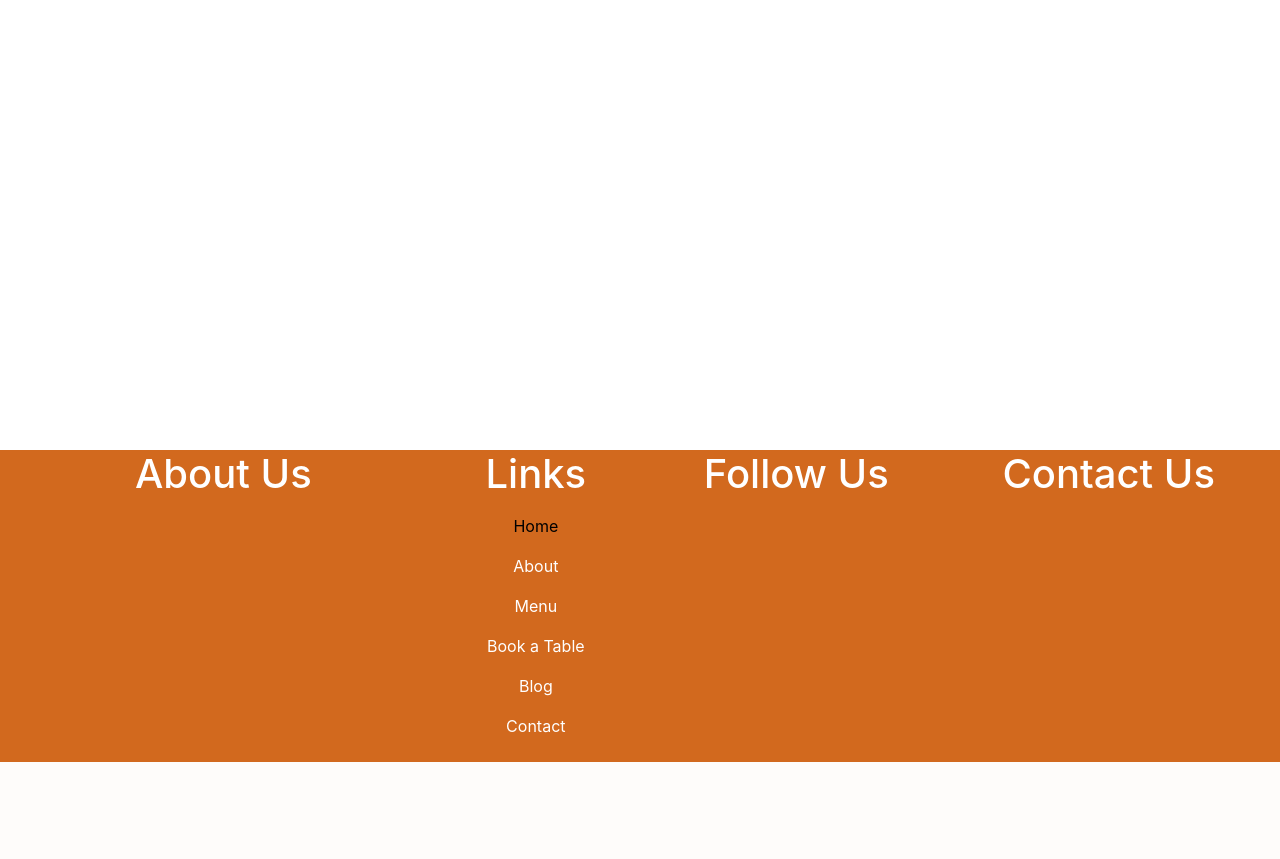
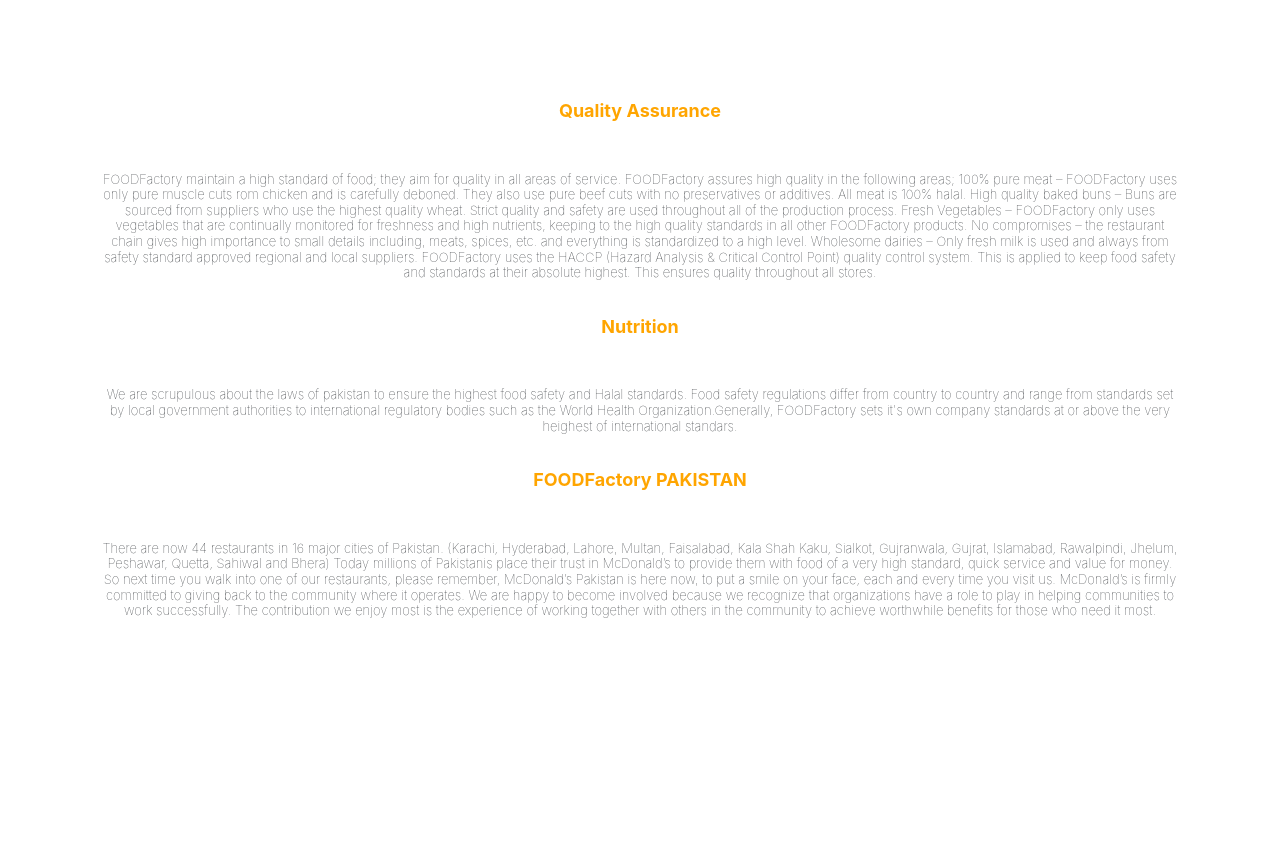
Before and after one commit to talha-bin-aadam/Wad-Project-Resturant, a PHP site: page /about.html in a window 1280 px wide. Shown: the part 56-915 px from the top of the page. Before the commit the page ends 818 px from the top, so only its background shows below. Run offline with PHP 8.4, Linux system fonts and the light colour scheme; some libraries are stand-ins or nearby versions.

Commit message:
added context in about

```diff
--- a/about.html
+++ b/about.html
@@ -41,7 +41,41 @@
     </nav>
     <!--    </div>-->
 </div>
-
+    <div class="text">
+        <h1> Quality Assurance </h1>
+        <h2>
+            FOODFactory maintain a high standard of food; they aim for quality in all areas of service.
+            FOODFactory assures high quality in the following areas;
+            100% pure meat – FOODFactory uses only pure muscle cuts rom chicken and is carefully deboned.
+            They also use pure beef cuts with no preservatives or additives. All meat is 100% halal.
+            High quality baked buns – Buns are sourced from suppliers who use the highest quality wheat.
+            Strict quality and safety are used throughout all of the production process.
+            Fresh Vegetables – FOODFactory only uses vegetables that are continually monitored for freshness and high nutrients,
+            keeping to the high quality standards in all other FOODFactory products.
+            No compromises – the restaurant chain gives high importance to small details including, meats, spices, etc. and everything is standardized to a high level.
+            Wholesome dairies – Only fresh milk is used and always from safety standard approved regional and local suppliers.
+            FOODFactory uses the HACCP (Hazard Analysis & Critical Control Point) quality control system.
+            This is applied to keep food safety and standards at their absolute highest.
+            This ensures quality throughout all stores.
+        </h2>
+        <h1> Nutrition </h1>
+        <h2>
+            We are scrupulous about the laws of pakistan to ensure the highest food safety and Halal standards.
+            Food safety regulations differ from country to country and range from standards set by local government
+            authorities to international regulatory bodies such as the World Health Organization.Generally, FOODFactory
+            sets it's own company standards at or above the very heighest of international standars.
+        </h2>
+        <h1> FOODFactory PAKISTAN </h1>
+        <h2>
+            There are now 44 restaurants in 16 major cities of Pakistan.
+            (Karachi, Hyderabad, Lahore, Multan, Faisalabad, Kala Shah Kaku, Sialkot, Gujranwala, Gujrat, Islamabad, Rawalpindi, Jhelum, Peshawar, Quetta, Sahiwal and Bhera)
+            Today millions of Pakistanis place their trust in McDonald’s to provide them with food of a very high standard, quick service and value for money.
+            So next time you walk into one of our restaurants, please remember, McDonald’s Pakistan is here now, to put a smile on your face, each and every time you visit us.
+            McDonald’s is firmly committed to giving back to the community where it operates.
+            We are happy to become involved because we recognize that organizations have a role to play in helping communities to work successfully.
+            The contribution we enjoy most is the experience of working together with others in the community to achieve worthwhile benefits for those who need it most.
+        </h2>
+    </div>
 <div style="height: 400px"></div>
 
 <div class="row container-fluid footer">
@@ -71,6 +105,7 @@
             </ul>
         </div>
     </div>
+
     <div class="col-xl-3 col-lg-3 col-md-4 col-sm-6"> <h1> Follow Us </h1> </div>
     <div class="col-xl-3 col-lg-3 col-md-12 col-sm-6"> <h1> Contact Us </h1> </div>
 </div>
--- a/css/style.css
+++ b/css/style.css
@@ -203,3 +203,24 @@
     cursor: pointer;
     width: 100%;
 }
+.text {
+    margin-top: 100px;
+    margin-left: 100px;
+    margin-right: 100px;
+    text-align: center;
+    font-weight: lighter;
+
+}
+.text h1{
+    margin-top: 35px;
+    margin-bottom: 50px;
+    color: orange;
+    font-size: large;
+    text-align: center;
+    font-weight: bold;
+}
+.text h2{
+    font-size: small;
+    text-align: center;
+    font-weight:lighter;
+}
```
